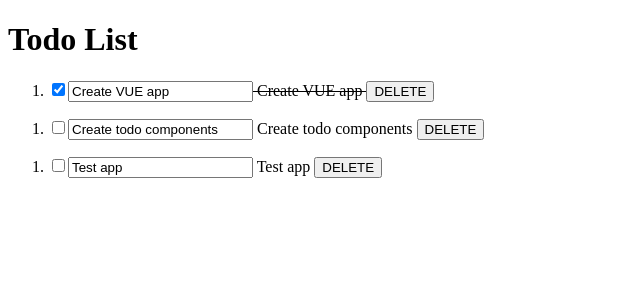
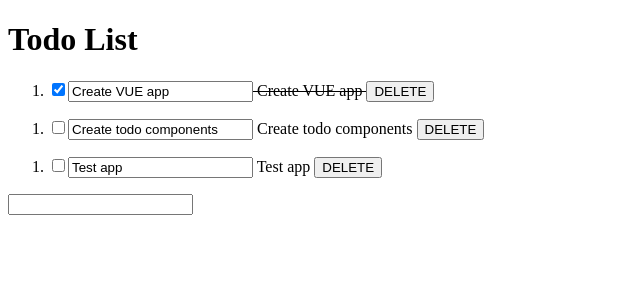
Before and after one commit to ulldecorb/frontend-todo-vue, a Vue app in the folder todo/: page / in a window 1280 px wide. Shown: the top 300 px of the page, without its empty margins (0-640 px from the left). Built offline with nearby package versions, Linux system fonts and the light colour scheme.

Commit message:
Create addTodo component

```diff
--- a/todo/package.json
+++ b/todo/package.json
@@ -9,7 +9,8 @@
   },
   "dependencies": {
     "core-js": "^3.6.5",
-    "vue": "^2.6.11"
+    "vue": "^2.6.11",
+    "vue-uuid": "^2.0.2"
   },
   "devDependencies": {
     "@vue/cli-plugin-babel": "~4.5.0",
--- a/todo/src/App.vue
+++ b/todo/src/App.vue
@@ -2,31 +2,45 @@
   <div id="app">
     <h1>Todo List</h1>
     <TodoList v-bind:todos="copyTodos" v-on:delete-task="deleteTask" />
+    <AddTodo v-on:add-todo="addTodo" />
   </div>
 </template>
 
 <script>
 import TodoList from './components/TodoList/TodoList.vue'
+import AddTodo from './components/AddTodo/AddTodo.vue';
 // import TodoItem from './components/TodoItem.vue'
 
 export default {
   name: 'App',
   components: {
-    TodoList
+    TodoList, AddTodo
   },
   methods: {
     deleteTask(id) {
       this.todos = this.todos.filter(todo => todo.id !== id);
       this.copyTodos = [...this.todos];
+    },
+    addTodo(todo){
+      this.copyTodos = [...this.todos, todo];
     }
   },
   data() {
     return {
       todos:
     [
-      {id: '1', task: 'Create VUE app', completed: true},
-      {id: '2', task: 'Create todo components', completed: false},
-      {id: '3', task: 'Test app', completed: false},
+      {
+        id: '5889190e-d1e0-41c1-8f70-4a5f0ba019b7',
+        task: 'Create VUE app',
+        completed: true},
+      {
+        id: 'e5dd43e5-e297-4bfe-9fe7-1a28919115c4',
+        task: 'Create todo components',
+        completed: false},
+      {
+        id: '68623699-6cdf-405b-af75-27ab367e171b',
+        task: 'Test app',
+        completed: false},
     ],
     copyTodos: []
     }
--- a/todo/src/components/AddTodo/AddTodo.vue
+++ b/todo/src/components/AddTodo/AddTodo.vue
@@ -0,0 +1,34 @@
+<template>
+    <div>
+        <form @submit="addTodo">
+            <input type="text" v-model="newTask">
+        </form>
+    </div>
+</template>
+<script>
+import { uuid } from 'vue-uuid';
+
+export default {
+    name: 'AddTodo',
+    data(){
+        return {
+            newTask: ''
+        }
+    },
+    methods:{
+        addTodo(e){
+            e.preventDefault();
+
+            const newTodo = {
+                id: uuid.v4(),
+                task: this.newTask,
+                completed: false
+            }
+
+            this.newTask = '';
+            this.$emit('add-todo', newTodo);
+        }
+    }
+}
+</script>
+<style scoped></style>
```
Also changed, not shown: 1 other file (tests, documents, lock files or other folders).
